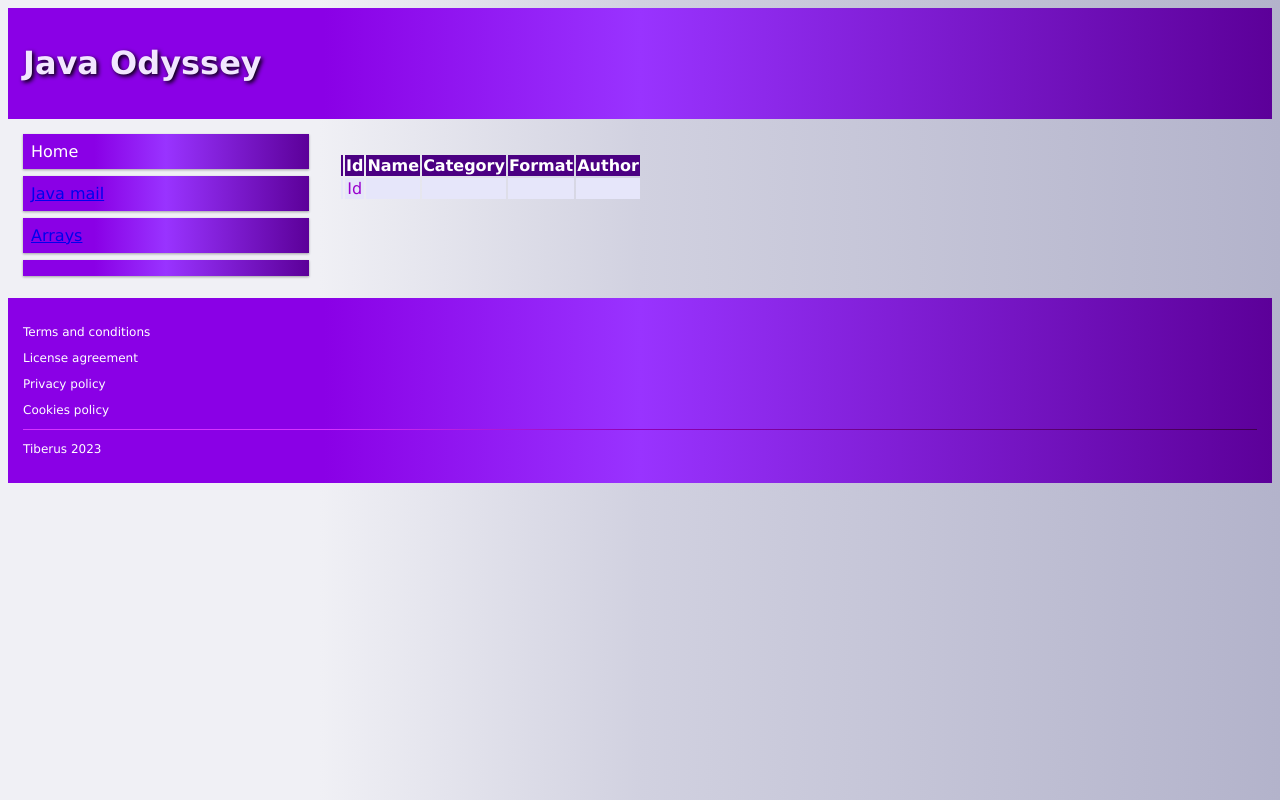
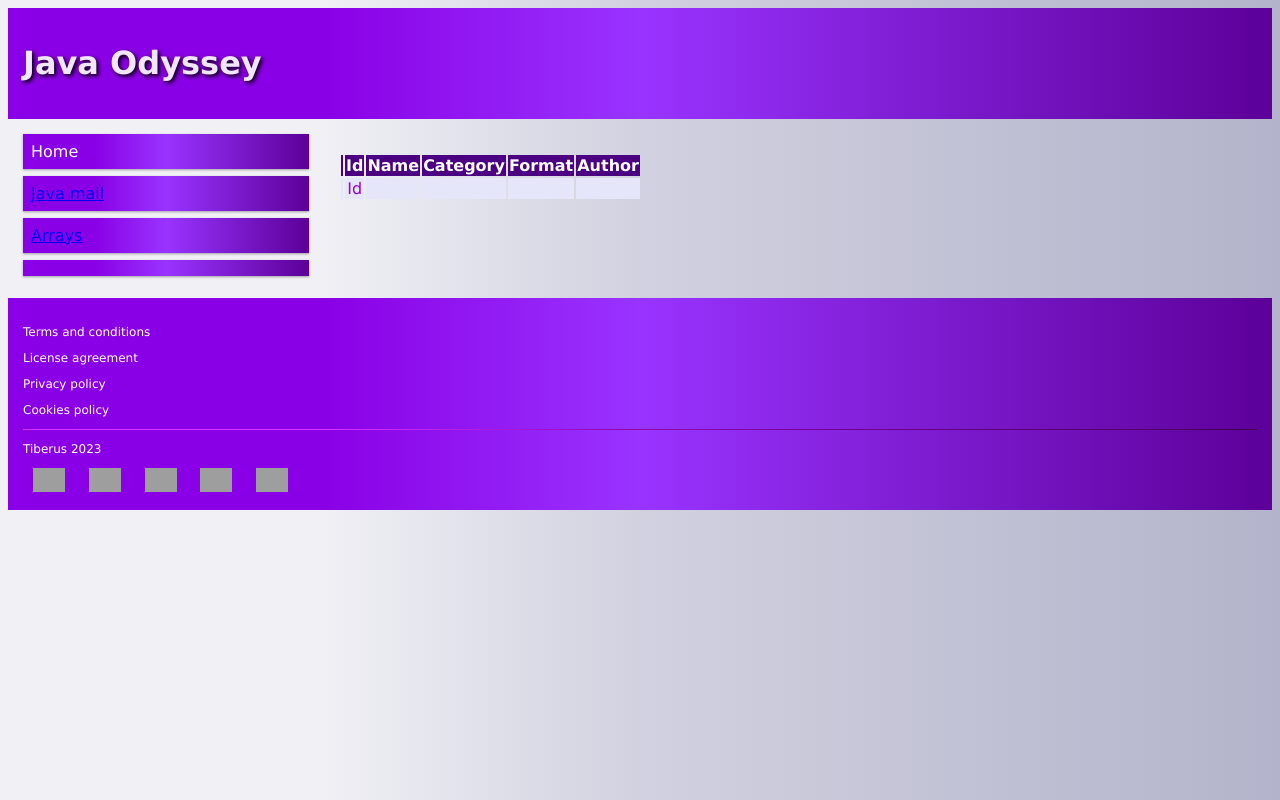
Before and after one commit to tundetubo/tundetubo.github.io, a plain HTML site: page index.html in a window 1280 px wide. Drawn offline with Linux system fonts and the light colour scheme; grey boxes are pictures that could not be loaded.

Commit message:
social icons

```diff
--- a/index.html
+++ b/index.html
@@ -176,6 +176,7 @@ th {
 
 </div>
 
+
 <div class="footer">
   <p>Terms and conditions</p>
   <p>License agreement</p>
@@ -183,9 +184,15 @@ th {
   <p>Cookies policy</p>
   <div class="lineHorizontal"></div>
   <p>Tiberus 2023</p>
+  <div>
+
+    <a style="padding:10px; "><img src="https://i.ibb.co/bPLzh61/circle-facebook.png" alt="Facebook" title="Facebook" style="width:32px; border:0;" ></a>
+    <a style="padding:10px; "><img src="https://i.ibb.co/sRH7TK2/circle-twitter.png" alt="twitter" style="width:32px; border:0;" ></a>
+    <a style="padding:10px; "><img src="https://i.ibb.co/VQ9nCv3/circle-youtube.png" alt="youtube" style="width:32px; border:0;" ></a>
+    <a style="padding:10px; "><img src="https://i.ibb.co/K5wbWBS/circle-linkedin.png" alt="linkedin" style="width:32px; border:0;" ></a>
+    <a style="padding:10px; "><img src="https://i.ibb.co/x8G1NMz/circle-instagram.png" alt="instagram" style="width:32px; border:0;" ></a>
+ </div>
 </div>
-
-
 
 </body>
 </html>
```
